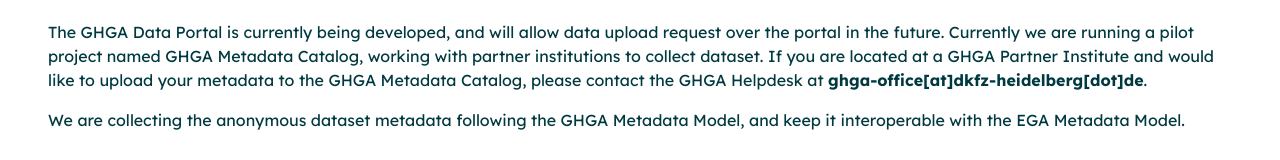
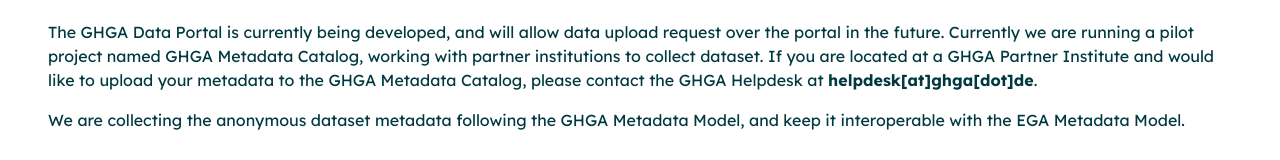
Before and after one commit to ghga-de/metadata-catalog, a React (Create React App) app: page /upload in a window 1280 px wide. Shown: the part 182-342 px from the top of the page. Built offline with nearby package versions, Linux system fonts and the light colour scheme.

Commit message:
Email changed to helpdesk one (#50)

```diff
--- a/src/components/upload/upload.tsx
+++ b/src/components/upload/upload.tsx
@@ -33,7 +33,7 @@ const Upload = () => {
         institutions to collect dataset. If you are located at a GHGA Partner
         Institute and would like to upload your metadata to the GHGA Metadata
         Catalog, please contact the GHGA Helpdesk at{" "}
-        <strong>ghga-office[at]dkfz-heidelberg[dot]de</strong>.
+        <strong>helpdesk[at]ghga[dot]de</strong>.
       </p>
       <p>
         We are collecting the anonymous dataset metadata following the GHGA
```
